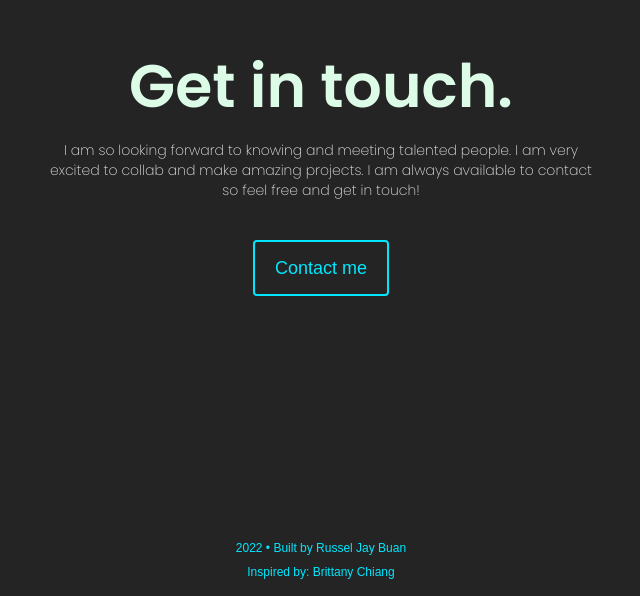
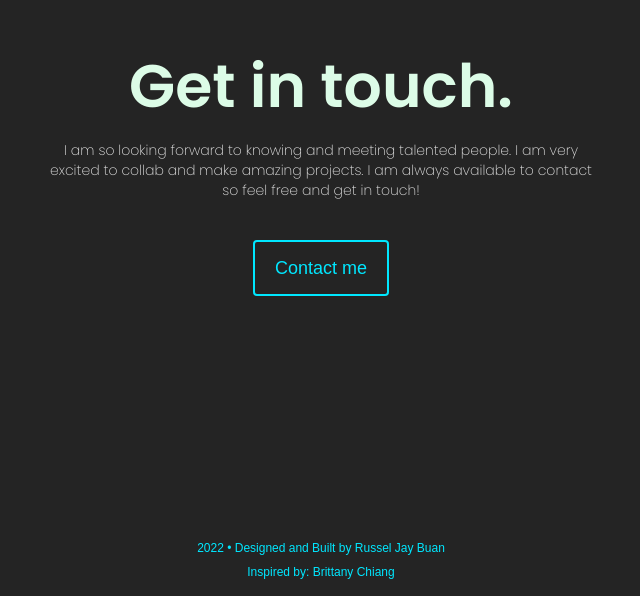
Before and after one commit to SselJay/myportfolio, a React (Vite) app: page / in a window 1280 px wide. Shown: the part 4820-5416 px from the top of the page, without its empty margins (403-1043 px from the left). Built offline with nearby package versions, Linux system fonts and the light colour scheme; a web font is replaced by a local one.

Commit message:
pushing assets

```diff
--- a/src/components/Footer.jsx
+++ b/src/components/Footer.jsx
@@ -22,7 +22,7 @@ export default function Footer() {
                     ">
 
 
-    2022 • Built by Russel Jay Buan <br/> Inspired by: <span><a className='hover:text-green-300 transition' href="https://brittanychiang.com/" target={'https://brittanychiang.com/'}>Brittany Chiang</a> </span>
+    2022 • Designed and Built by Russel Jay Buan <br/> Inspired by: <span><a className='hover:text-green-300 transition' href="https://brittanychiang.com/" target={'https://brittanychiang.com/'}>Brittany Chiang</a> </span>
     </h1>
 
     </div>
```
Also changed, not shown: 2 other files (tests, documents, lock files or other folders).
